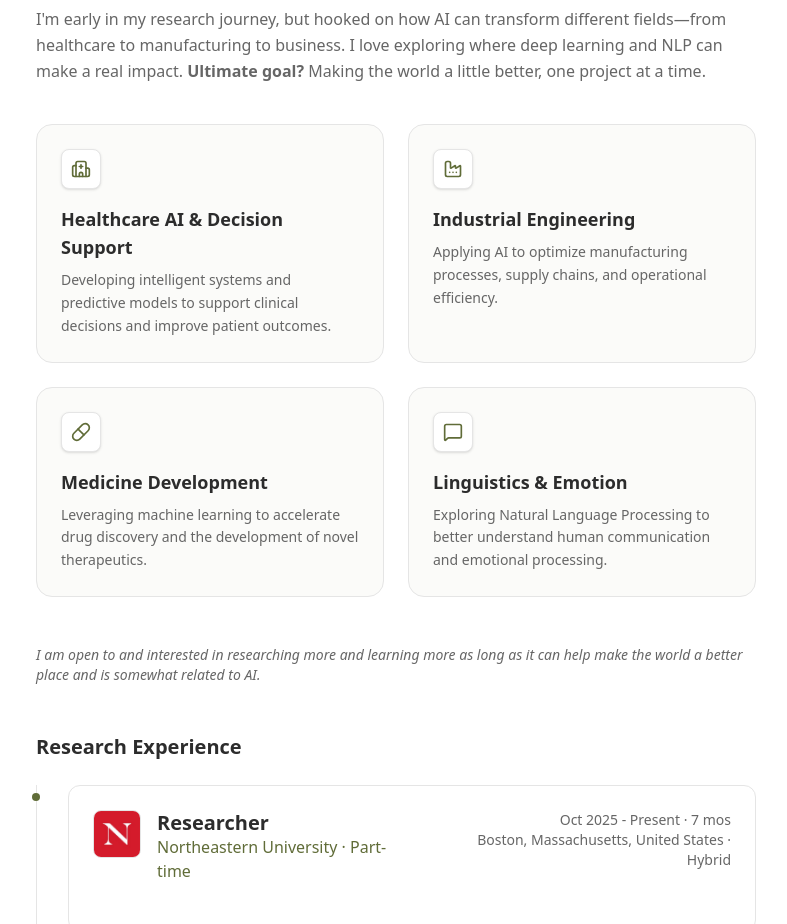
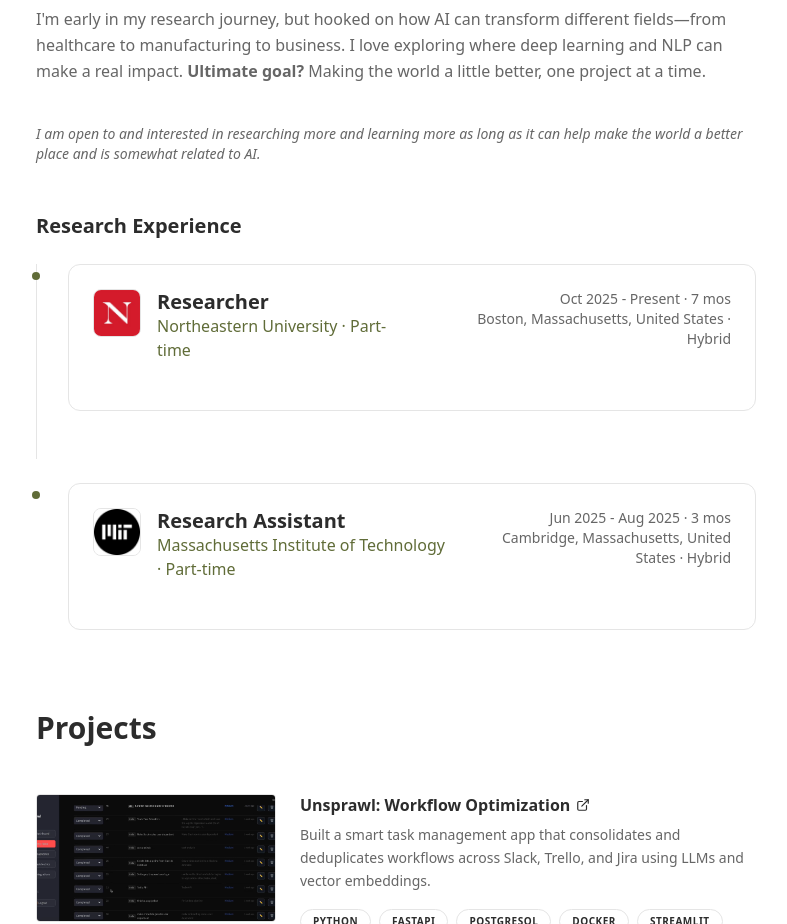
Before and after one commit to GordonBie123/portfolio-website, a Next.js app: page / in a window 1280 px wide. Shown: the part 2220-3144 px from the top of the page, without its empty margins (244-1031 px from the left). Built offline with nearby package versions, Linux system fonts and the light colour scheme.

Commit message:
Updated research cards to be cleaner

```diff
--- a/src/components/sections/Research.tsx
+++ b/src/components/sections/Research.tsx
@@ -1,7 +1,7 @@
 "use client";
 
 import { motion } from "framer-motion";
-import { researchTopics, researchOverview } from "@/data/research";
+import { researchOverview } from "@/data/research";
 import { ExperienceCard } from "@/components/ui/ExperienceCard";
 import { experiences } from "@/data/experience";
 
@@ -21,28 +21,6 @@
           dangerouslySetInnerHTML={{ __html: researchOverview }}
         />
       </motion.div>
-
-      {/* Research Grid */}
-      <div className="grid grid-cols-1 sm:grid-cols-2 gap-6 mb-12">
-        {researchTopics.map((topic, index) => (
-          <motion.div
-            key={topic.title}
-            initial={{ opacity: 0, y: 20 }}
-            whileInView={{ opacity: 1, y: 0 }}
-            viewport={{ once: true }}
-            transition={{ delay: index * 0.1 }}
-            className="group bg-off-white/50 p-6 rounded-2xl border border-light-gray hover:border-matcha/30 hover:bg-white transition-all duration-300"
-          >
-            <div className="w-10 h-10 bg-white rounded-lg border border-light-gray flex items-center justify-center text-matcha mb-4 shadow-sm group-hover:scale-110 transition-transform">
-              <topic.icon size={20} />
-            </div>
-            <h3 className="text-lg font-bold text-charcoal mb-2">{topic.title}</h3>
-            <p className="text-medium-gray text-sm leading-relaxed">
-              {topic.description}
-            </p>
-          </motion.div>
-        ))}
-      </div>
 
       <motion.p
         initial={{ opacity: 0, y: 20 }}
```
